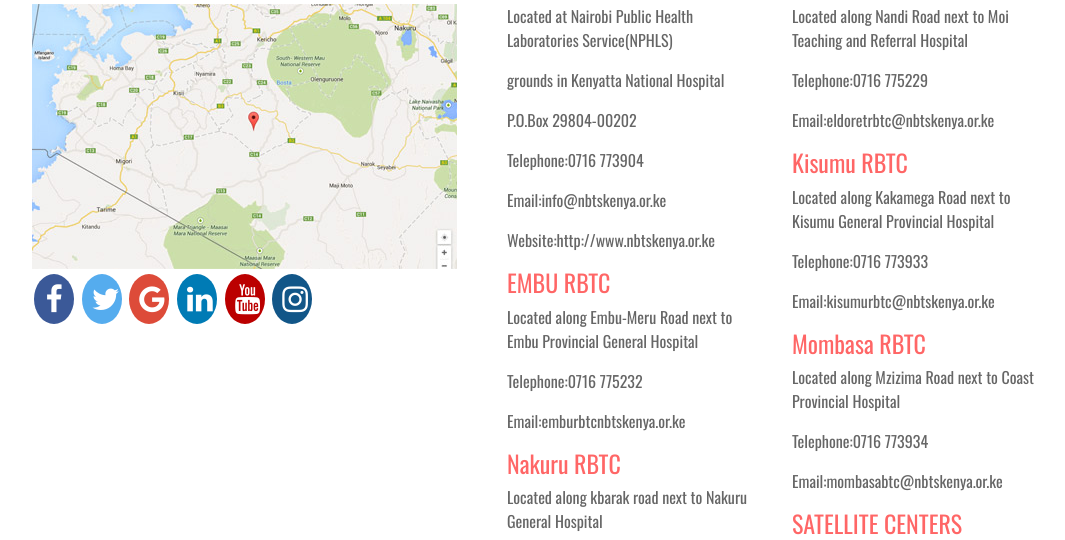
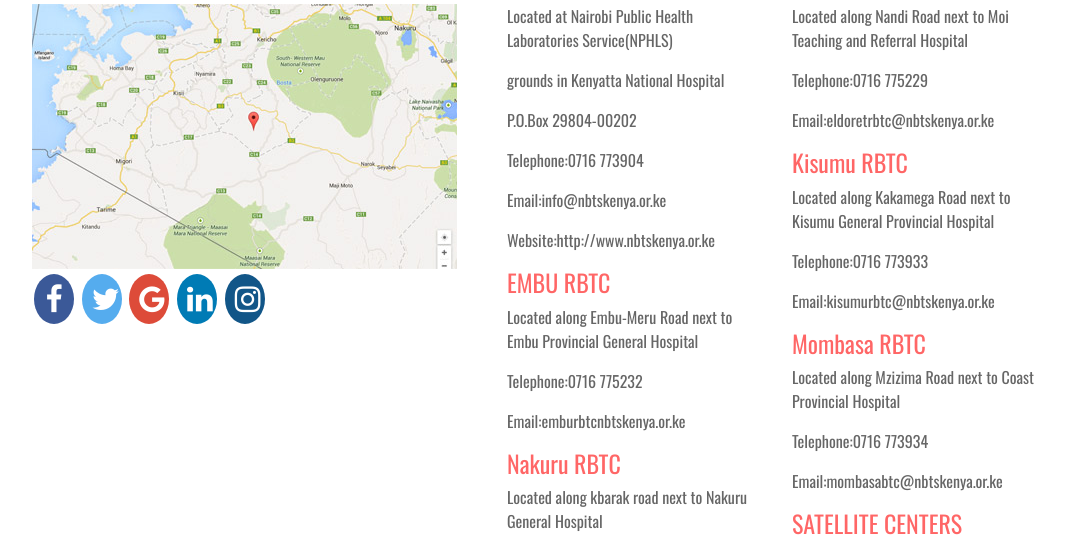
Before and after one commit to samiyah1/BloodConnect, a Django app: page / in a window 1280 px wide. Shown: the part 1813-2353 px from the top of the page, without its empty margins (53-1118 px from the left). Run offline with Django 3.2, Linux system fonts and the light colour scheme; some libraries are stand-ins or nearby versions.

Commit message:
added social media links in the home template

```diff
--- a/donate/templates/home.html
+++ b/donate/templates/home.html
@@ -39,12 +39,11 @@
   <div class="col-md-5">
   <h4>CONTACT US</h4>
   <img src="static/images/mapi.jpg" alt="mapi">
-  <a href="#" class="fa fa-facebook"></a>
-  <a href="#" class="fa fa-twitter"></a>
+  <a href="https://www.facebook.com/cblood.cblood.18" class="fa fa-facebook"></a>
+  <a href="https://twitter.com/blood_connect" class="fa fa-twitter"></a>
   <a href="#" class="fa fa-google"></a>
   <a href="#" class="fa fa-linkedin"></a>
-  <a href="#" class="fa fa-youtube"></a>
-  <a href="#" class="fa fa-instagram"></a>
+  <a href="https://www.instagram.com/cblood_group/" class="fa fa-instagram"></a>
   </div>
 <div class="col-md-3">
 <h4>Head Office</h4>
```
